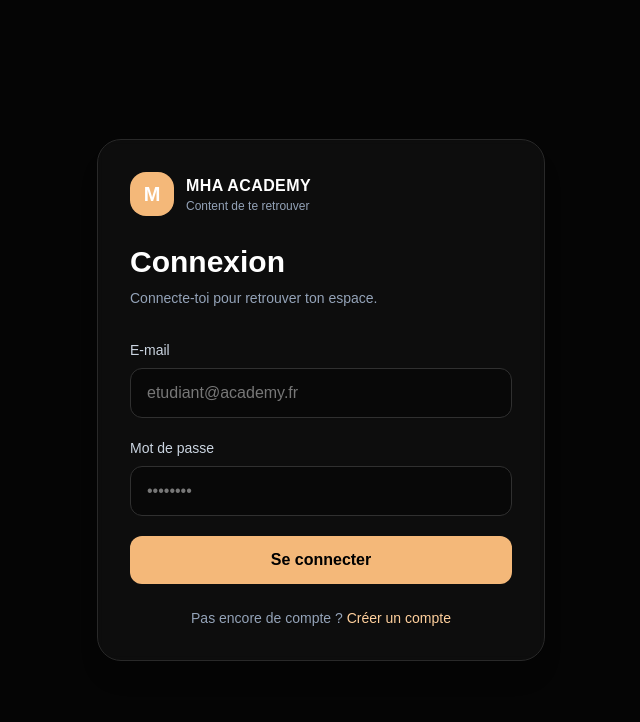
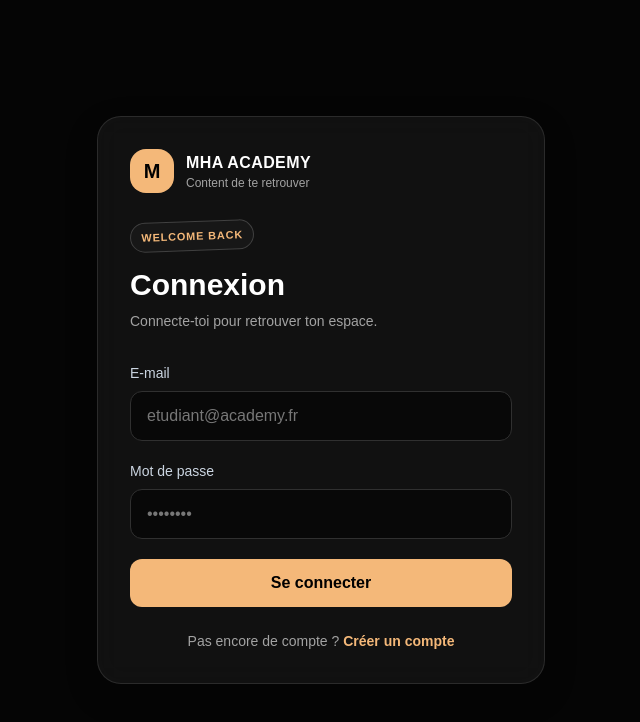
Before and after one commit to spidnes-wrl/mha-academy, a Next.js app: page /auth/login in a window 1280 px wide. Shown: the top 722 px of the page, without its empty margins (319-959 px from the left). Built offline with nearby package versions, Linux system fonts and the light colour scheme.

Commit message:
Apply MHA black anime visual system across app screens

```diff
--- a/src/app/auth/login/page.tsx
+++ b/src/app/auth/login/page.tsx
@@ -2,12 +2,11 @@ import Link from 'next/link';
 import LoginForm from '@/components/LoginForm';
 export default function LoginPage() {
  return <main className="flex min-h-screen items-center justify-center bg-neutralBg px-4 py-8">
-  <div className="w-full max-w-md rounded-3xl border border-neutralBorder bg-neutralCard/80 p-8 shadow-xl backdrop-blur-sm">
-   <div className="mb-7 flex items-center gap-3"><span className="grid h-11 w-11 place-items-center rounded-2xl bg-primaryGreen text-xl font-black text-white">M</span><div><p className="font-bold tracking-wide text-white">MHA ACADEMY</p><p className="text-xs text-slate-400">Content de te retrouver</p></div></div>
-   <h1 className="text-3xl font-bold text-white">Connexion</h1>
-   <p className="mt-2 text-sm text-slate-400">Connecte-toi pour retrouver ton espace.</p>
-   <LoginForm />
-   <p className="mt-6 text-center text-sm text-slate-400">Pas encore de compte ?{' '}<Link href="/auth/register" className="font-medium text-primaryLight">Créer un compte</Link></p>
+  <div className="mha-glass w-full max-w-md rounded-3xl p-7 sm:p-8">
+   <div className="mb-7 flex items-center gap-3"><span className="grid h-11 w-11 place-items-center rounded-2xl bg-[#f4b879] text-xl font-black text-black">M</span><div><p className="font-bold tracking-wide text-white">MHA ACADEMY</p><p className="text-xs text-neutral-400">Content de te retrouver</p></div></div>
+   <span className="mha-sticker">WELCOME BACK</span><h1 className="mt-4 text-3xl font-black text-white">Connexion</h1>
+   <p className="mt-2 text-sm text-neutral-400">Connecte-toi pour retrouver ton espace.</p><LoginForm />
+   <p className="mt-6 text-center text-sm text-neutral-400">Pas encore de compte ?{' '}<Link href="/auth/register" className="font-semibold text-[#f4b879]">Créer un compte</Link></p>
   </div>
  </main>;
 }
```
